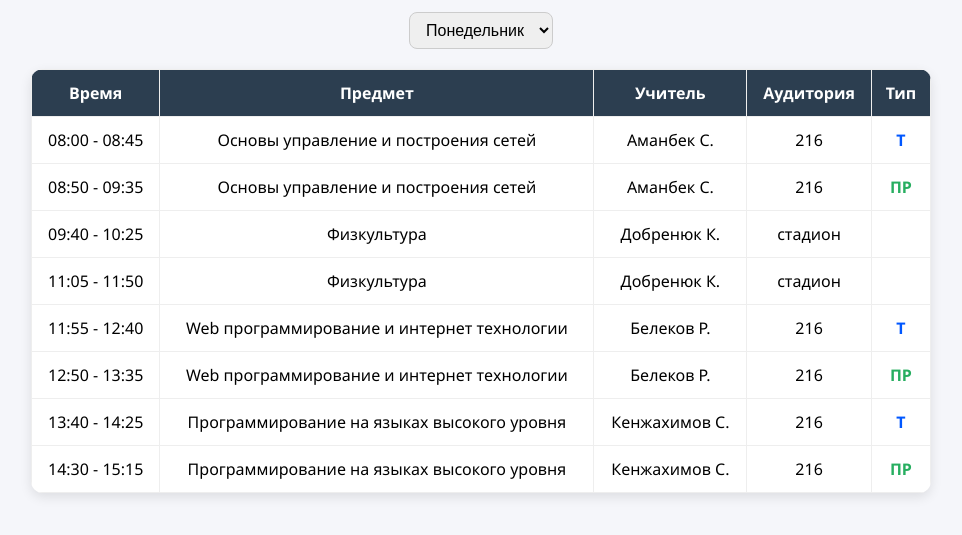
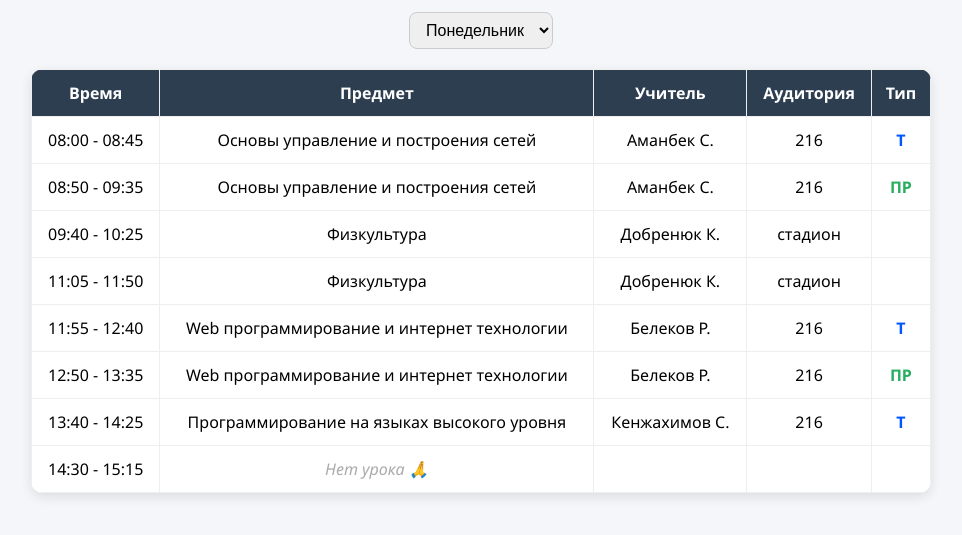
Before and after one commit to vtiis/bdfddfdf, a plain HTML site: page schedule/index.html in a window 1280 px wide. Shown: the part 119-654 px from the top of the page, without its empty margins (159-1121 px from the left). Drawn offline with Linux system fonts and the light colour scheme.

Commit message:
Update index.html

```diff
--- a/schedule/index.html
+++ b/schedule/index.html
@@ -108,7 +108,7 @@
         ["11:55", "12:40", "Web программирование и интернет технологии", "Белеков Р.", "216", "Т"],
         ["12:50", "13:35", "Web программирование и интернет технологии", "Белеков Р.", "216", "ПР"],
         ["13:40", "14:25", "Программирование на языках высокого уровня", "Кенжахимов С.", "216", "Т"],
-        ["14:30", "15:15", "Программирование на языках высокого уровня", "Кенжахимов С.", "216", "ПР"],
+        ["14:30", "15:15", "Нет урока 🙏", "", "", ""],
       ],
       "Вторник": [
         ["08:00", "08:45", "Сети и коммуникации", "Аманбек С.", "216", "Т"],
@@ -122,8 +122,8 @@
         ["14:30", "15:15", "Основы управление и построения сетей", "Аманбек С.", "216", "ПР"],
       ],
       "Среда": [
-        ["08:00", "08:45", "Нет урока 🙏", "", "", ""],
-        ["08:50", "09:35", "Нет урока 🙏", "", "", ""],
+        ["08:00", "08:45", "Английский язык", "", "", ""],
+        ["08:50", "09:35", "Английский язык", "", "", ""],
         ["09:40", "10:25", "Web программирование и интернет технологии", "Белеков Р.", "216", "Т"],
         ["11:05", "11:50", "Web программирование и интернет технологии", "Белеков Р.", "216", "ПР"],
         ["11:55", "12:40", "Программирование на языках высокого уровня", "Кенжахимов С.", "216", "Т"],
@@ -143,7 +143,7 @@
       ],
       "Пятница": [
         ["08:00", "08:45", "Нет урока 🙏", "", "", ""],
-        ["08:50", "09:35", "Нет урока 🙏", "", "", ""],
+        ["08:50", "09:35", "Программирование на языках высокого уровня", "Кенжахимов С.", "216", "ПР"],
         ["09:40", "10:25", "Сети и коммуникации", "Аманбек С.", "216", "ПР"],
         ["11:05", "11:50", "Сети и коммуникации", "Аманбек С.", "216", "ПР"],
         ["11:55", "12:40", "Основы управление и построения сетей", "Аманбек С.", "216", "ПР"],
```
